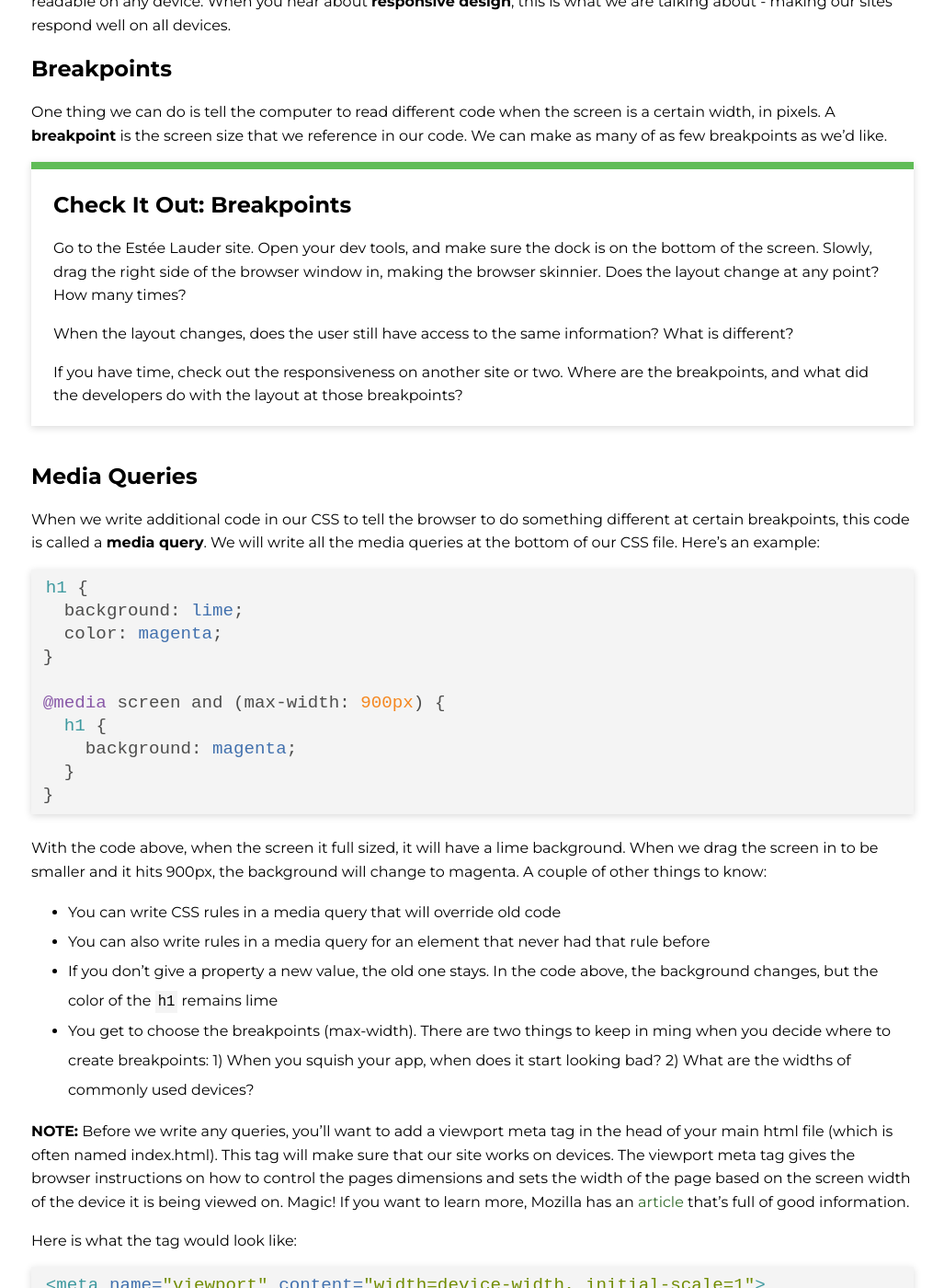
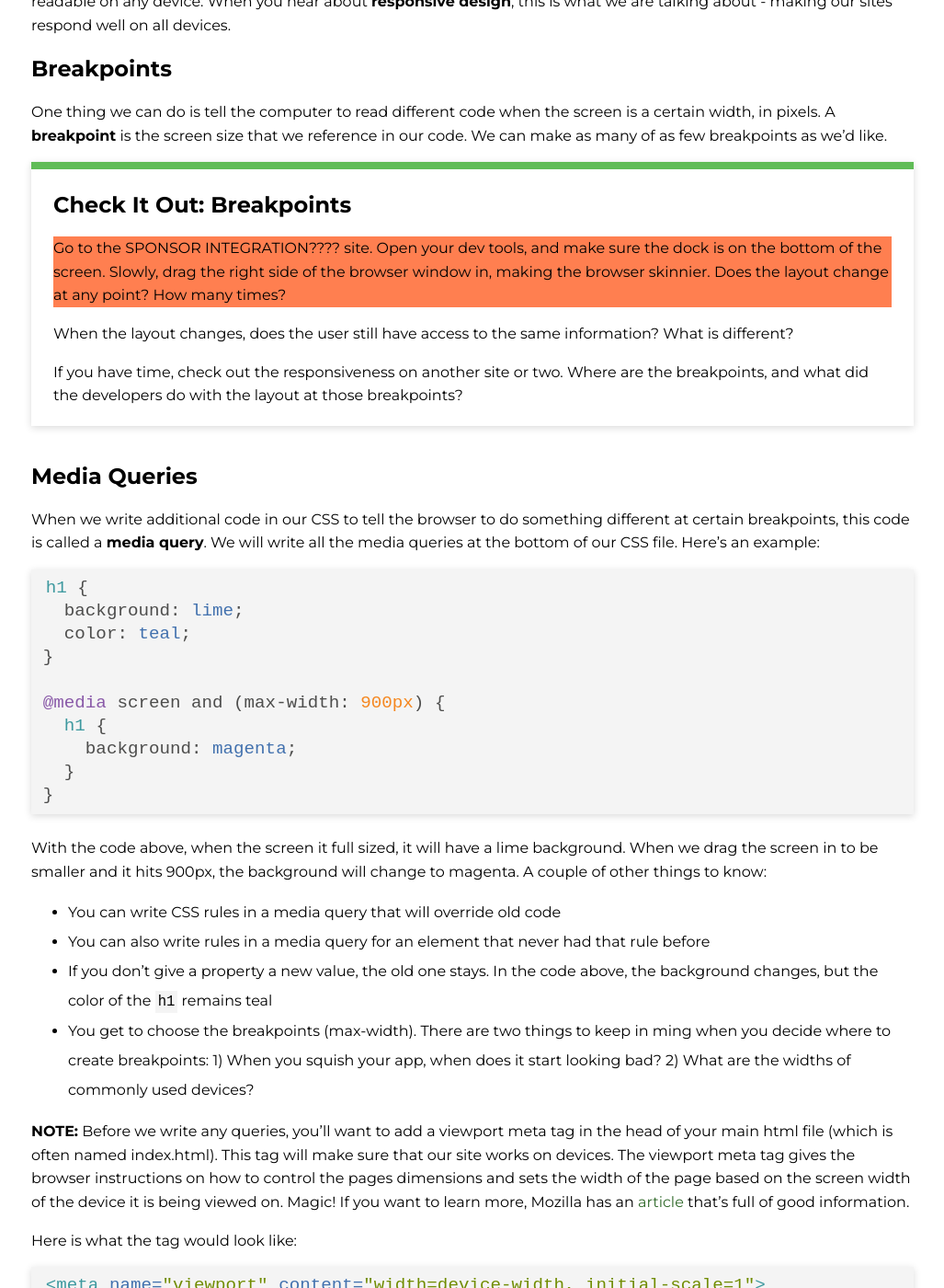
Before and after one commit to ameseee/kwk-curriculum-site, a Jekyll site: the page built from web-app/lessons/responsive-design/index.md, in a window 1280 px wide and 1400 px high, scrolled down 650 px. Shown: the whole window at 92% size, without its empty margins (126-1153 px from the left). Built offline with Jekyll 4.4.1, drawn with Linux system fonts in a browser that asks for light colours; nearby versions of some CDN libraries; some of the changed text lies outside the part shown.

Commit message:
Refresh responsive design lesson

````diff
--- a/web-app/lessons/responsive-design/index.md
+++ b/web-app/lessons/responsive-design/index.md
@@ -24,7 +24,7 @@ One thing we can do is tell the computer to read different code when the screen
 
 <div class="try-it">
   <h2>Check It Out: Breakpoints</h2>
-  <p>Go to the Estée Lauder site. Open your dev tools, and make sure the dock is on the bottom of the screen. Slowly, drag the right side of the browser window in, making the browser skinnier. Does the layout change at any point? How many times? </p>
+  <p class="to-do">Go to the SPONSOR INTEGRATION???? site. Open your dev tools, and make sure the dock is on the bottom of the screen. Slowly, drag the right side of the browser window in, making the browser skinnier. Does the layout change at any point? How many times? </p>
   <p>When the layout changes, does the user still have access to the same information? What is different?</p>
   <p>If you have time, check out the responsiveness on another site or two. Where are the breakpoints, and what did the developers do with the layout at those breakpoints?</p>
 </div>
@@ -36,7 +36,7 @@ When we write additional code in our CSS to tell the browser to do something dif
 ```css
 h1 {
   background: lime;
-  color: magenta;
+  color: teal;
 }
 
 @media screen and (max-width: 900px) {
@@ -50,7 +50,7 @@ With the code above, when the screen it full sized, it will have a lime backgrou
 
 - You can write CSS rules in a media query that will override old code
 - You can also write rules in a media query for an element that never had that rule before
-- If you don't give a property a new value, the old one stays. In the code above, the background changes, but the color of the `h1` remains lime
+- If you don't give a property a new value, the old one stays. In the code above, the background changes, but the color of the `h1` remains teal
 - You get to choose the breakpoints (max-width). There are two things to keep in ming when you decide where to create breakpoints: 1) When you squish your app, when does it start looking bad? 2) What are the widths of commonly used devices?
 
 **NOTE:** Before we write any queries, you’ll want to add a viewport meta tag in the head of your main html file (which is often named index.html). This tag will make sure that our site works on devices. The viewport meta tag gives the browser instructions on how to control the pages dimensions and sets the width of the page based on the screen width of the device it is being viewed on. Magic! If you want to learn more, Mozilla has an <a href="https://developer.mozilla.org/en-US/docs/Mozilla/Mobile/Viewport_meta_tag">article</a> that’s full of good information.
@@ -60,6 +60,8 @@ Here is what the tag would look like:
 ```html
 <meta name="viewport" content="width=device-width, initial-scale=1">
 ```
+
+To add this in a CodePen, click the small gear icon the the left of the HTML pane label, then copy and paste the snippet above into the "Stuff for head" input. Click "Save & Close".
 
 <div class="try-it">
   <h2>Try It: Media Queries</h2>
````
Also changed, not shown: other parts of web-app/lessons/responsive-design/index.md (+1 -1 lines).
